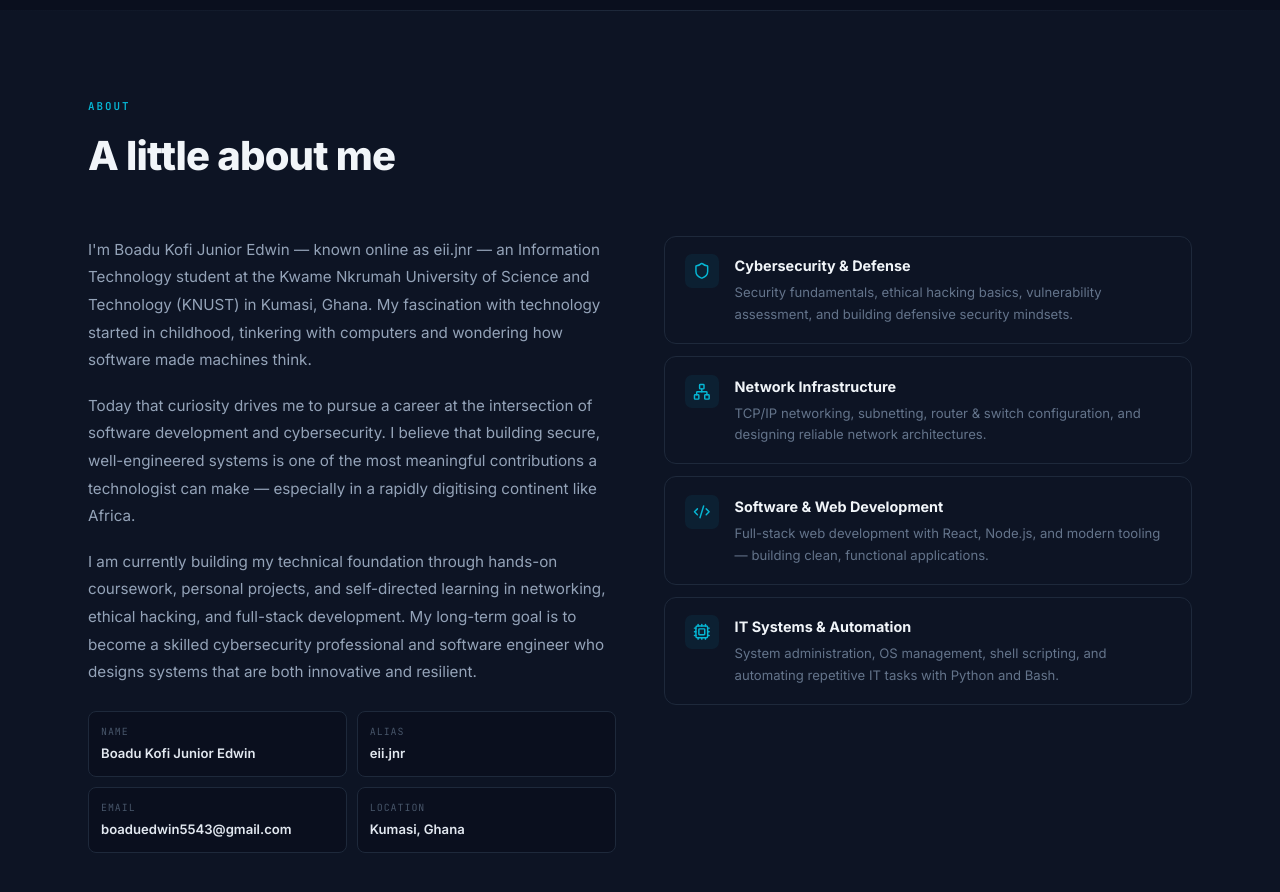
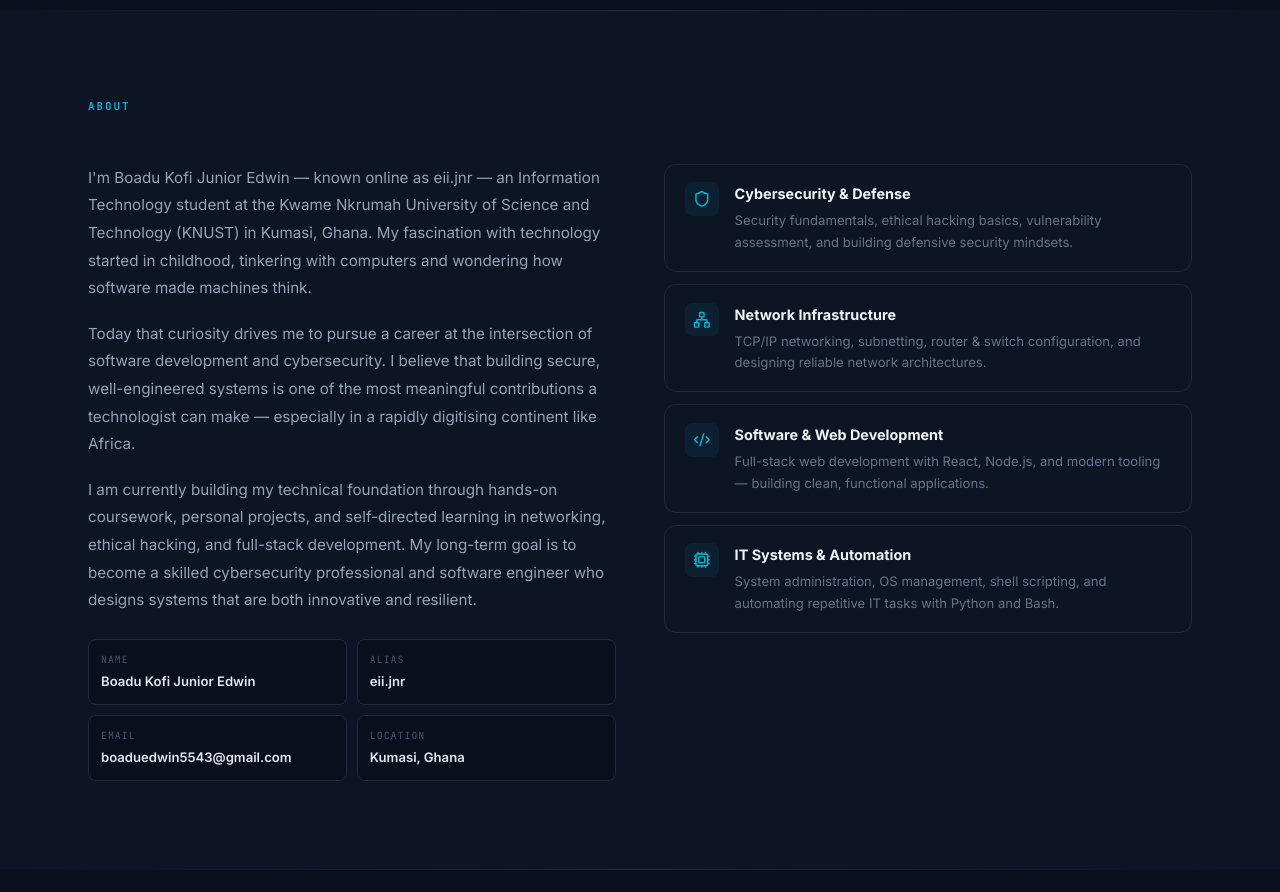
Before and after one commit to Junior09-gif/My-Portfolio, a React (Vite) app in the folder My-Portfolio-main/My-Portfolio-main/: page / in a window 1280 px wide. Shown: the part 840-1732 px from the top of the page. Built offline with nearby package versions, Linux system fonts and the light colour scheme.

Commit message:
Remove About section heading, keep label only

```diff
--- a/My-Portfolio-main/My-Portfolio-main/src/components/About.tsx
+++ b/My-Portfolio-main/My-Portfolio-main/src/components/About.tsx
@@ -44,9 +44,6 @@ export default function About() {
 
         <motion.div {...inView()} style={{ marginBottom: "3rem" }}>
           <p className="label" style={{ marginBottom: "0.5rem" }}>About</p>
-          <h2 style={{ fontSize: "clamp(1.8rem, 3.5vw, 2.5rem)", fontWeight: 800, color: "#f1f5f9", letterSpacing: "-0.02em" }}>
-            A little about me
-          </h2>
         </motion.div>
 
         <div style={{ display: "grid", gridTemplateColumns: "repeat(auto-fit, minmax(300px, 1fr))", gap: "3rem", alignItems: "start" }}>
```
